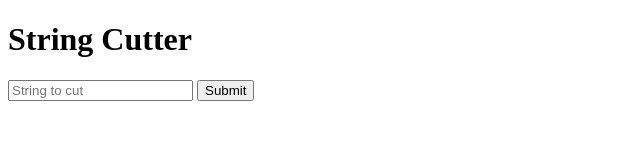
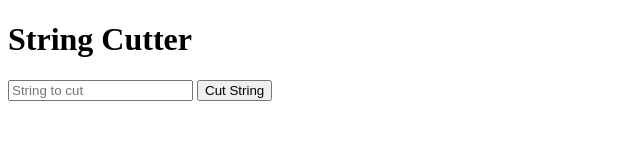
Before and after one commit to cruiseric/lyft_interview_test, a website: page public/index.html in a window 1280 px wide. Shown: the full height of the page, 0-640 px from the left. Drawn offline with Linux system fonts and the light colour scheme.

Commit message:
functional html page

```diff
--- a/public/index.html
+++ b/public/index.html
@@ -1,13 +1,27 @@
 <!DOCTYPE html>
 <html lang="en">
+
 <head>
   <title>LYFT Apprenticeship Project</title>
 </head>
+
 <body>
   <h1>String Cutter</h1>
   <form>
-      <input type="text" placeholder="String to cut" />
-      <input type="submit" value="Submit" />
+    <input type="text" placeholder="String to cut" id="a" />
+    <button type="button" onclick="stringCutter()">Cut String</button>
   </form>
+  <script>
+    function stringCutter() {
+      let str = document.getElementById('a').value
+      let newStr = "";
+      for (let i = 2; i < str.length; i += 3) {
+        newStr += str[i];
+      }
+      alert(newStr)
+
+    };
+  </script>
 </body>
+
 </html>
```
Also changed, not shown: 1 other file. Lines whose indentation alone changed are shown as unchanged.
